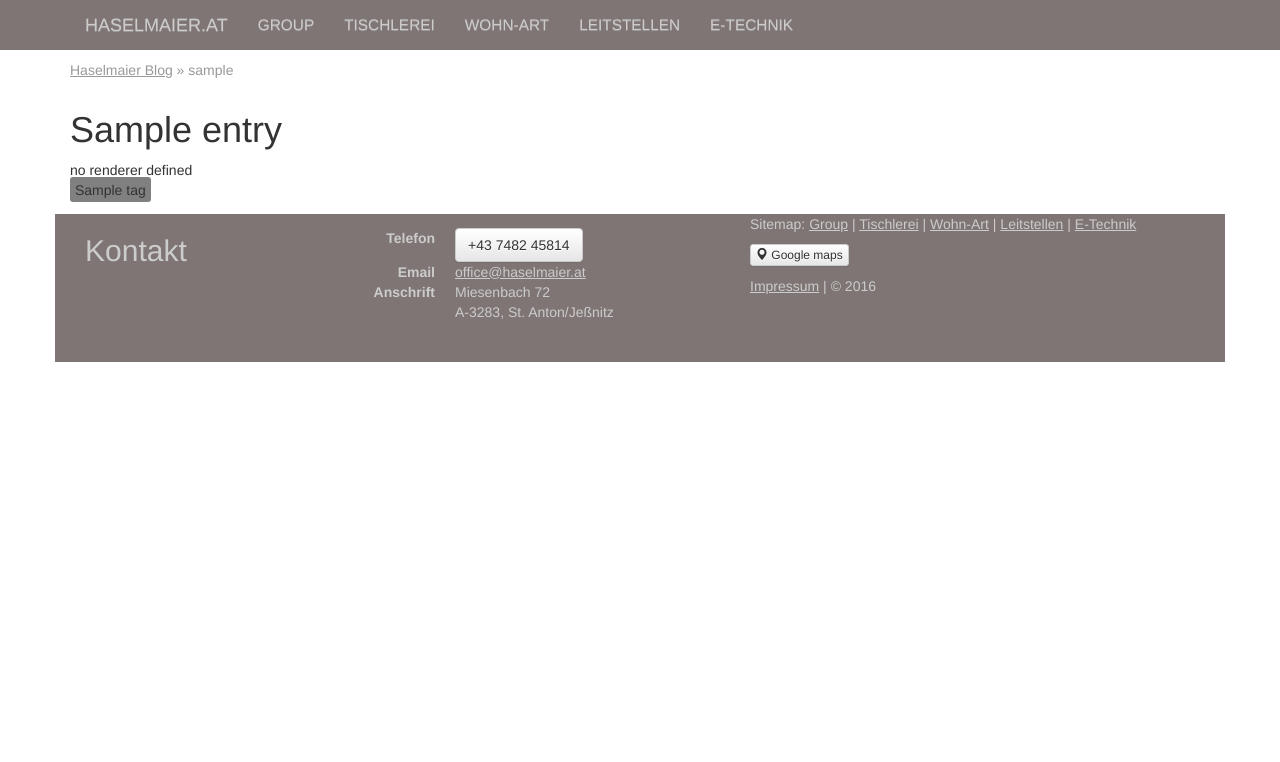
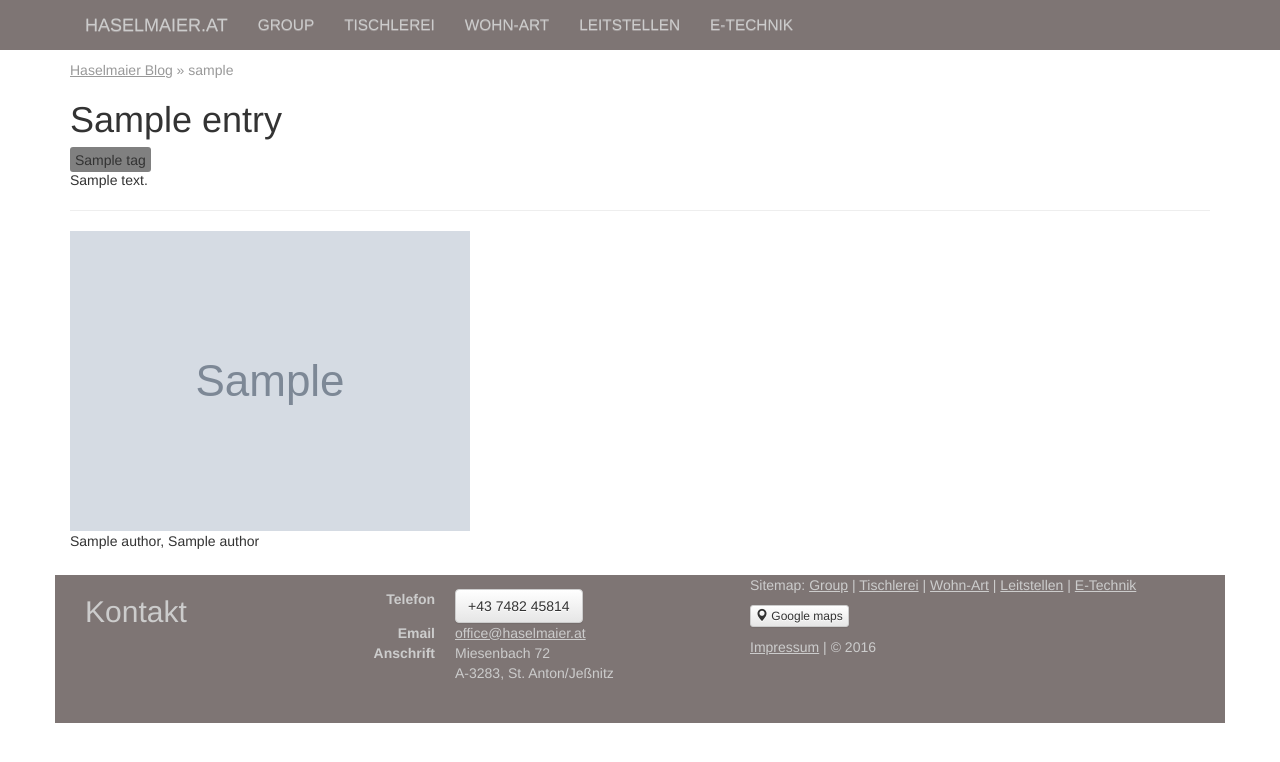
Before and after one commit to mathiasfrey/haselmaier.at, a Django app: template dj_hasel/haselsite/templates/haselsite/blog_detail.html in a window 1280 px wide. Shown: the top 762 px of the page. Run offline with Django 3.2, Linux system fonts and the light colour scheme; the template is opened without the code that fills it: most values are stand-ins (such as "Sample title", 1, 10 or a date in 2020); grey boxes marked "Sample" are stand-in pictures; parts of the project's set-up code (start-up, migrations or seed data) failed here and were passed over; some libraries are stand-ins or nearby versions.

Commit message:
changed detail page for blog

```diff
--- a/dj_hasel/haselsite/static/css/blog.css
+++ b/dj_hasel/haselsite/static/css/blog.css
@@ -58,3 +58,6 @@ ul.nav-tabs li.active a, ul.nav-tabs li.active a:hover{
 	max-width: 100%;
 
 }
+.blogdetail em {
+	color: #999;
+}
--- a/dj_hasel/haselsite/templates/haselsite/blog_detail.html
+++ b/dj_hasel/haselsite/templates/haselsite/blog_detail.html
@@ -24,17 +24,13 @@ misuse the jumbotron for facebook
     <p class="breadcrumbs"><a href="{% url "blog" %}">Haselmaier Blog</a> &raquo; {{ entry.slug }}</p>
 
 
-<div class="row">
-    <div class="col-md-10">
     <h1>{{ entry.title}}</h1>
+    <div>
+      {% for tag in entry.tags.all %}
+          <span class="tag">{{tag.name}}</span>
+      {% endfor %}
     </div>
 
-    <div class="col-md-2">
-
-        <div class="fb-like" data-href="{% url "blog_detail" entry.slug %}" data-layout="box_count" data-action="like" data-show-faces="true" data-share="true"></div>
-
-    </div>
-</div>
 
 
 
@@ -46,22 +42,27 @@ misuse the jumbotron for facebook
                 {{entry.body|markdownify|safe}}
             {% else %}
 
-            no renderer defined
+                {{entry.body|safe}}
 
             {% endif %}
-
-        <div>
-          {% for tag in entry.tags.all %}
-              <span class="tag">{{tag.name}}</span>
-          {% endfor %}
-        </div>
 
         </div>
     </div>
 
+    <hr />
 
+    <div class="row">
+        <div class="col-md-8">
+            <img src="{{entry.author.image.url}}" alt="Autor Bild" />
+            <p>{{entry.author.name}}, {{ entry.author.job_title}}</p>
+        </div>
 
+        <div class="col-md-4">
 
+            <div class="fb-like" data-href="{% url "blog_detail" entry.slug %}" data-layout="box_count" data-action="like" data-show-faces="true" data-share="true"></div>
+
+        </div>
+    </div>
 
 
 
```
Lines whose indentation alone changed are shown as unchanged.
